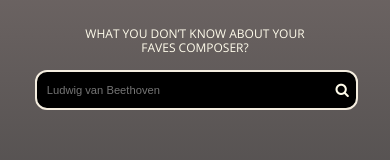
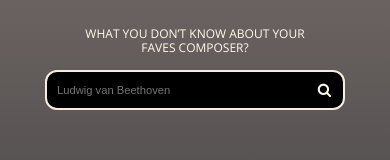
Before and after one commit to Myroslava12/React_Classical_music, a React (Create React App) app: page /contact in a window 390 px wide. Shown: the part 290-450 px from the top of the page. Built offline with nearby package versions, Linux system fonts and the light colour scheme; a web font is replaced by a local one.

Commit message:
Fix position in FormSearchWorks

```diff
--- a/src/components/search/_form.scss
+++ b/src/components/search/_form.scss
@@ -18,7 +18,9 @@
 .input--form {
     border-radius: 1.5rem;
     border: 0;
-    width: 500px;
+    box-sizing: border-box;
+    width: 80%;
+    display: block;
     padding: 1.2rem 1rem;
     font-size: 1rem;
     box-shadow: 0px 4px 4px 0px #000000 25%;
@@ -34,7 +36,11 @@
 .btn--form {
    background-color: transparent;
    border: 0;
-   margin-left: -3.5rem;
+   position: absolute;
+   top: 50%;
+   right: 12%;
+   transform: translateY(-50%);
+
 
    .fa {
        color: $lightColor;
@@ -55,13 +61,14 @@
     display: flex;
     align-items: center;
     justify-content: center;
+    position: relative;
 }
 
 .list--tags {
     height: 9rem;
-    width: 500px;
-    margin: 0rem auto 0 auto;
-    padding: 1rem;
+    width: 80%;
+    padding-top: .5rem;
+    margin: 0 auto 0 auto;
     overflow: auto;
     color: $lightColor;
     border-radius: 1rem;
@@ -70,11 +77,17 @@
 }
 
 .list--tag--name {
+    padding: .5rem 1rem;
     text-align: start;
     font-family: $fontOpenSans;
     font-size: 1.2rem;
     line-height: 2rem;
     cursor: pointer;
+    transition: .1s;
+
+    &:hover {
+        background-color: rgba(0, 0, 0, .3);
+    }
 }
 
 @media #{$mobileScreen}, #{$mobileLargeScreen} {
@@ -90,9 +103,13 @@
         font-size: 1.4rem;
     }
 
+    .btn--form {
+        right: 22%;
+    }
+
     .list--tags {
         width: 60%;
-        height: 11rem;
+        height: 12rem;
     }
 
     .form--title {
@@ -102,12 +119,17 @@
     .list--tag--name {
         font-size: 2rem;
         line-height: 2.4rem;
+        padding: 1rem 1.2rem 0 1.2rem;
     }
 }
 
 @media (max-width: 420px) {
     .input--form, .list--tags {
         width: 80%;
+    }
+
+    .btn--form {
+        right: 12%;
     }
 }
 
```
